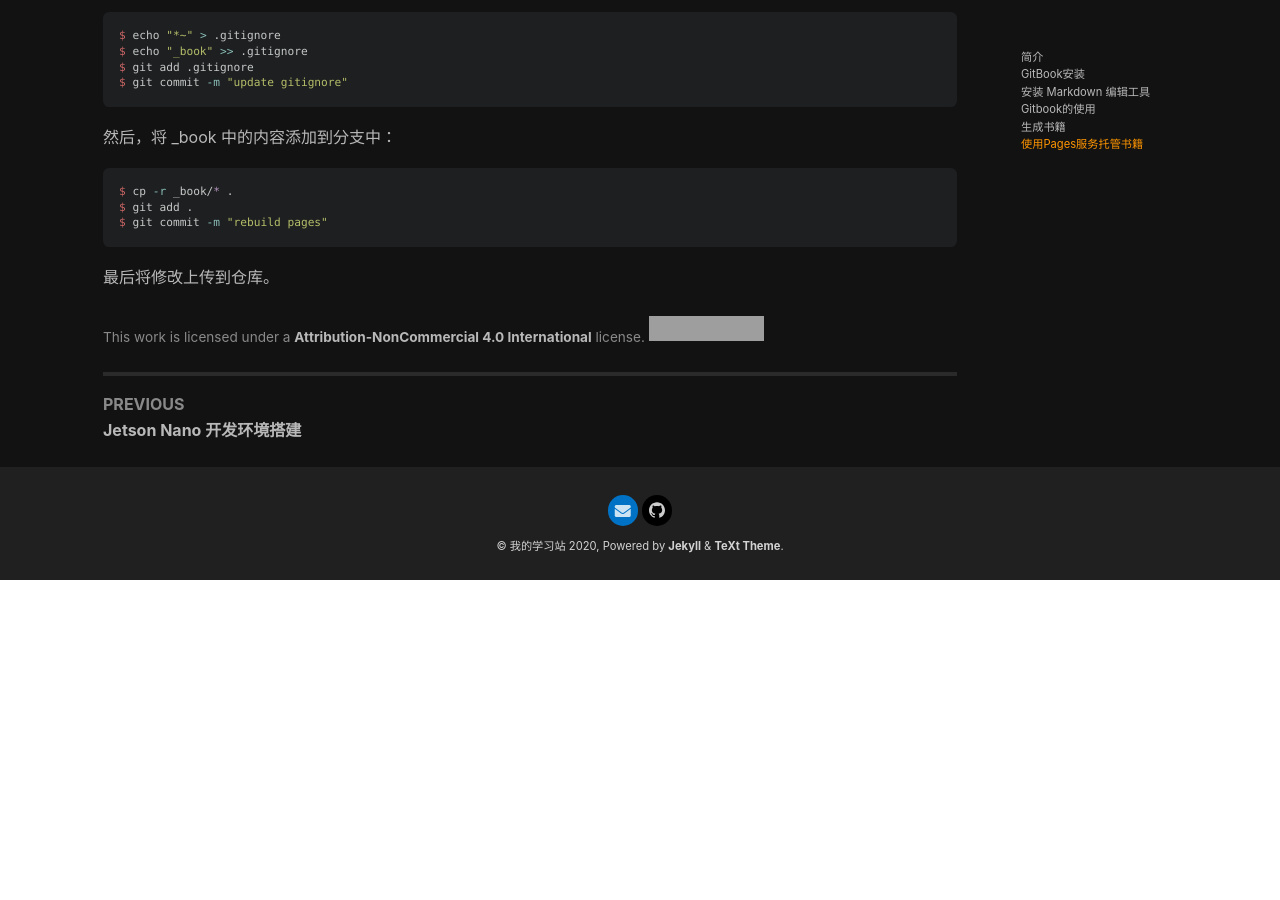
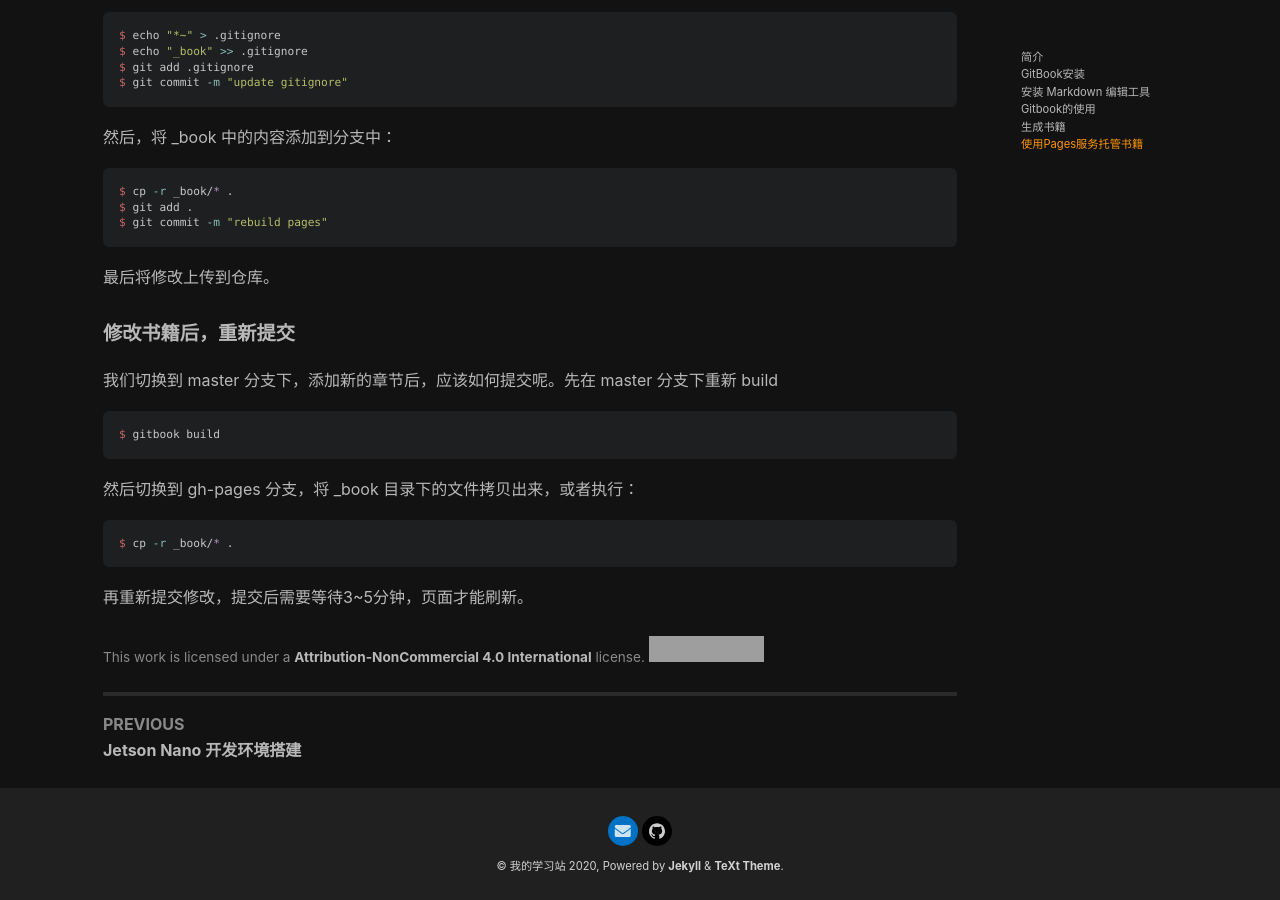
Before and after one commit to Zhb-Wave/Zhb-Wave.github.io, a Jekyll site: the page built from _posts/2021-01-11-gitbook-tutorial.md, in a window 1280 px wide and 900 px high, scrolled down 2486 px. Built offline with Jekyll 4.4.1, drawn with Linux system fonts in a browser that asks for light colours; nearby versions of some CDN libraries; before the commit the page ends 3066 px from its top, so only the background shows below that; grey boxes are pictures that could not be loaded.

Commit message:
update gitbook-tutorial

````diff
--- a/_posts/2021-01-11-gitbook-tutorial.md
+++ b/_posts/2021-01-11-gitbook-tutorial.md
@@ -123,3 +123,19 @@ $ git commit -m "rebuild pages"
 ```
 
 最后将修改上传到仓库。
+
+#### 修改书籍后，重新提交
+
+我们切换到 master 分支下，添加新的章节后，应该如何提交呢。先在 master 分支下重新 build
+
+```bash
+$ gitbook build
+```
+
+然后切换到 gh-pages 分支，将 _book 目录下的文件拷贝出来，或者执行：
+
+```bash
+$ cp -r _book/* .
+```
+
+再重新提交修改，提交后需要等待3~5分钟，页面才能刷新。
````
